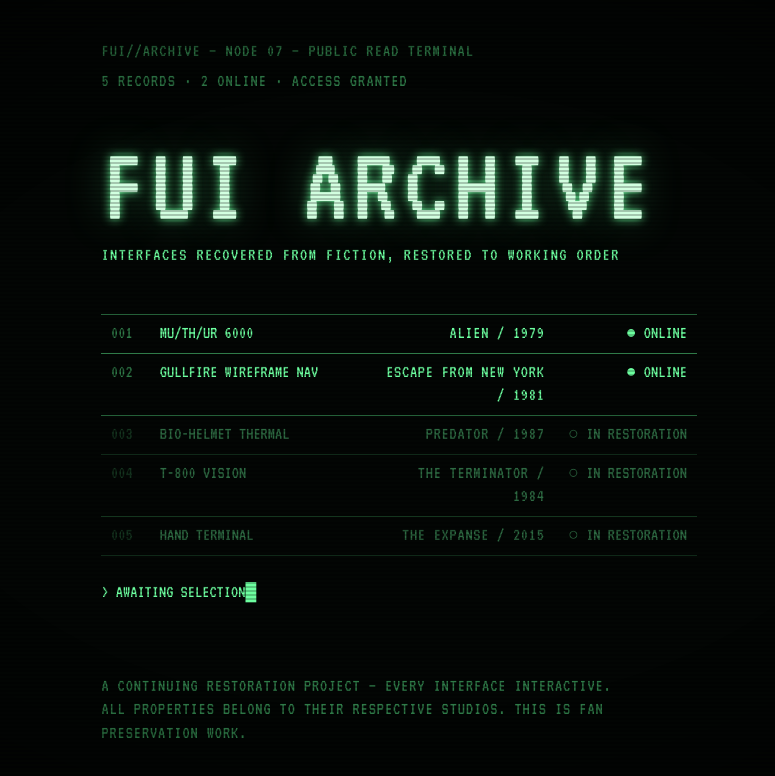
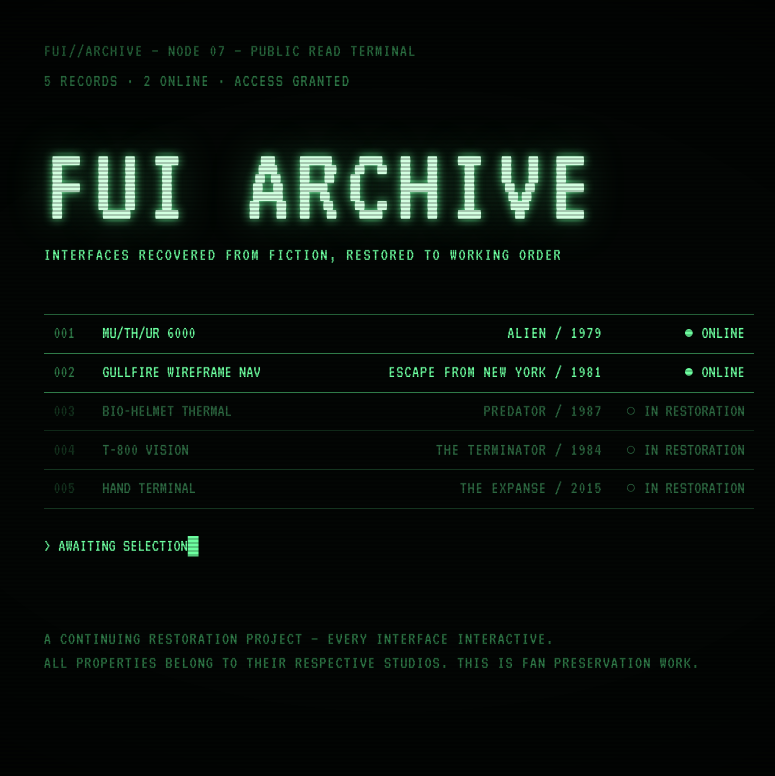
Before and after one commit to aderaaij/fui, a React (Vite) app: page / in a window 1280 px wide. Shown: the top 776 px of the page, without its empty margins (241-1016 px from the left). Built offline with nearby package versions, Linux system fonts and the light colour scheme.

Commit message:
index: the terminal reads wider — 96ch to 112ch

```diff
--- a/src/styles/global.css
+++ b/src/styles/global.css
@@ -151,7 +151,7 @@
 --------------------------------------------------------------------------- */
 
 .archive-inner {
-  max-width: 96ch;
+  max-width: 112ch;
   min-height: 100%;
   margin: 0 auto;
   padding: clamp(1.5rem, 5vh, 4rem) clamp(1.25rem, 4vw, 3rem);
```
